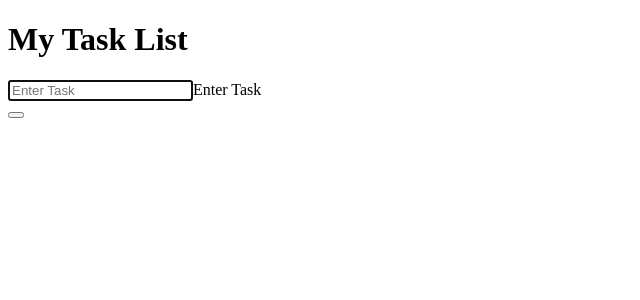
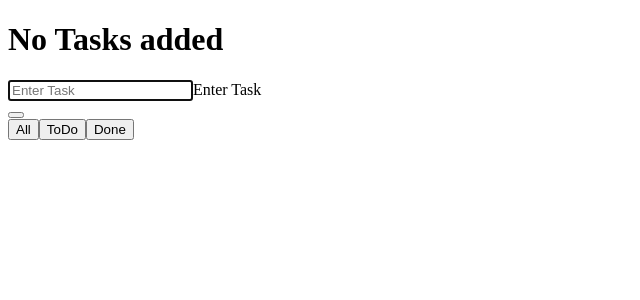
Before and after one commit to anaysharma/todo-tasks-app, a React (Vite) app: page / in a window 1280 px wide. Shown: the top 300 px of the page, without its empty margins (0-640 px from the left). Built offline with nearby package versions, Linux system fonts and the light colour scheme; some icons are missing.

Commit message:
add task filter functionality

```diff
--- a/src/App.jsx
+++ b/src/App.jsx
@@ -9,6 +9,7 @@ function App() {
 	const [editedTask, setEditedTask] = useState(null);
 	const [isEditing, setIsEditing] = useState(false);
 	const [previousFocusElement, setPreviousFocusElement] = useState(null);
+	const [currentTaskView, setCurrentTaskView] = useState('all');
 
 	const addTask = (task) => {
 		setTasks((prevState) => [...prevState, task]);
@@ -42,10 +43,14 @@ function App() {
 		setPreviousFocusElement(document.activeElement);
 	};
 
+	const handleTaskViewButtonClick = (e) => {
+		setCurrentTaskView(e.target.getAttribute('data-viewAria'));
+	};
+
 	return (
 		<div className="container">
 			<header>
-				<h1>My Task List</h1>
+				<h1>{tasks.length ? 'Task List' : 'No Tasks added'}</h1>
 			</header>
 			{isEditing && (
 				<EditForm
@@ -55,14 +60,56 @@ function App() {
 				/>
 			)}
 			<CustomForm addTask={addTask} />
-			{tasks && (
+			<div className="task-view-container">
+				<button
+					className="btn-all"
+					aria-label="veiw all tasks"
+					data-selected="true"
+					data-viewAria="all"
+					onClick={handleTaskViewButtonClick}
+				>
+					All
+				</button>
+				<button
+					className="btn-todo"
+					aria-label="veiw incomplete tasks"
+					data-viewAria="incomplete"
+					onClick={handleTaskViewButtonClick}
+				>
+					ToDo
+				</button>
+				<button
+					className="btn-done"
+					aria-label="veiw complete tasks"
+					data-viewAria="complete"
+					onClick={handleTaskViewButtonClick}
+				>
+					Done
+				</button>
+			</div>
+			{tasks &&
+				(currentTaskView === 'all' ? (
 					<TaskList
 						tasks={tasks}
 						deleteTask={deleteTask}
 						toggleTask={toggleTask}
 						enterEditMode={enterEditMode}
 					/>
-			)}
+				) : currentTaskView === 'incomplete' ? (
+					<TaskList
+						tasks={tasks.filter((task) => !task.checked)}
+						deleteTask={deleteTask}
+						toggleTask={toggleTask}
+						enterEditMode={enterEditMode}
+					/>
+				) : (
+					<TaskList
+						tasks={tasks.filter((task) => task.checked)}
+						deleteTask={deleteTask}
+						toggleTask={toggleTask}
+						enterEditMode={enterEditMode}
+					/>
+				))}
 		</div>
 	);
 }
--- a/src/components/EditForm.jsx
+++ b/src/components/EditForm.jsx
@@ -22,6 +22,7 @@ export const EditForm = ({ editedTask, updateTask, closeEditMode }) => {
 
 	return (
 		<div
+			className="editDialog"
 			role="dialog"
 			aria-labelledby="editTask"
 			onClick={(e) => {
--- a/src/components/TaskItem.jsx
+++ b/src/components/TaskItem.jsx
@@ -1,5 +1,4 @@
 import { useState } from 'react';
-import styles from './TaskItem.module.css';
 
 export const TaskItem = ({ task, deleteTask, toggleTask, enterEditMode }) => {
 	const [isChecked, setIsChecked] = useState(task.checked);
@@ -10,23 +9,23 @@ export const TaskItem = ({ task, deleteTask, toggleTask, enterEditMode }) => {
 	};
 
 	return (
-		<li className={styles.task}>
-			<div className={styles['task-group']}>
+		<li className="task">
+			<div className="task-group">
 				<input
-					className={styles.checkbox}
+					className="checkbox"
 					type="checkbox"
 					checked={isChecked}
 					onChange={handleCheckboxChange}
 					name={task.name}
 					id={task.id}
 				/>
-				<label htmlFor={task.id} className={styles.label}>
+				<label htmlFor={task.id} className="label">
 					{task.name}
 				</label>
 			</div>
-			<div className={styles['task-group']}>
+			<div className="task-group">
 				<button
-					className={styles.edit}
+					className="edit-button"
 					aria-label={`Update ${task.name} Task`}
 					onClick={() => enterEditMode(task)}
 				>
@@ -34,7 +33,7 @@ export const TaskItem = ({ task, deleteTask, toggleTask, enterEditMode }) => {
 				</button>
 
 				<button
-					className={styles.delete}
+					className="delete-button"
 					aria-label={`Delete ${task.name} Task`}
 					onClick={() => deleteTask(task.id)}
 				>
--- a/src/components/TaskList.jsx
+++ b/src/components/TaskList.jsx
@@ -1,9 +1,8 @@
 import { TaskItem } from './TaskItem';
-import styles from './TaskList.module.css';
 
 export const TaskList = ({ tasks, deleteTask, toggleTask, enterEditMode }) => {
 	return (
-		<ul className={styles.tasks}>
+		<ul className="tasks">
 			{tasks
 				.sort((a, b) => b.id - a.id)
 				.map((task) => (
```
Also changed, not shown: src/components/EditForm.module.css (deleted), src/components/TaskItem.module.css (deleted), src/components/TaskList.module.css (deleted). Lines whose indentation alone changed are shown as unchanged.
